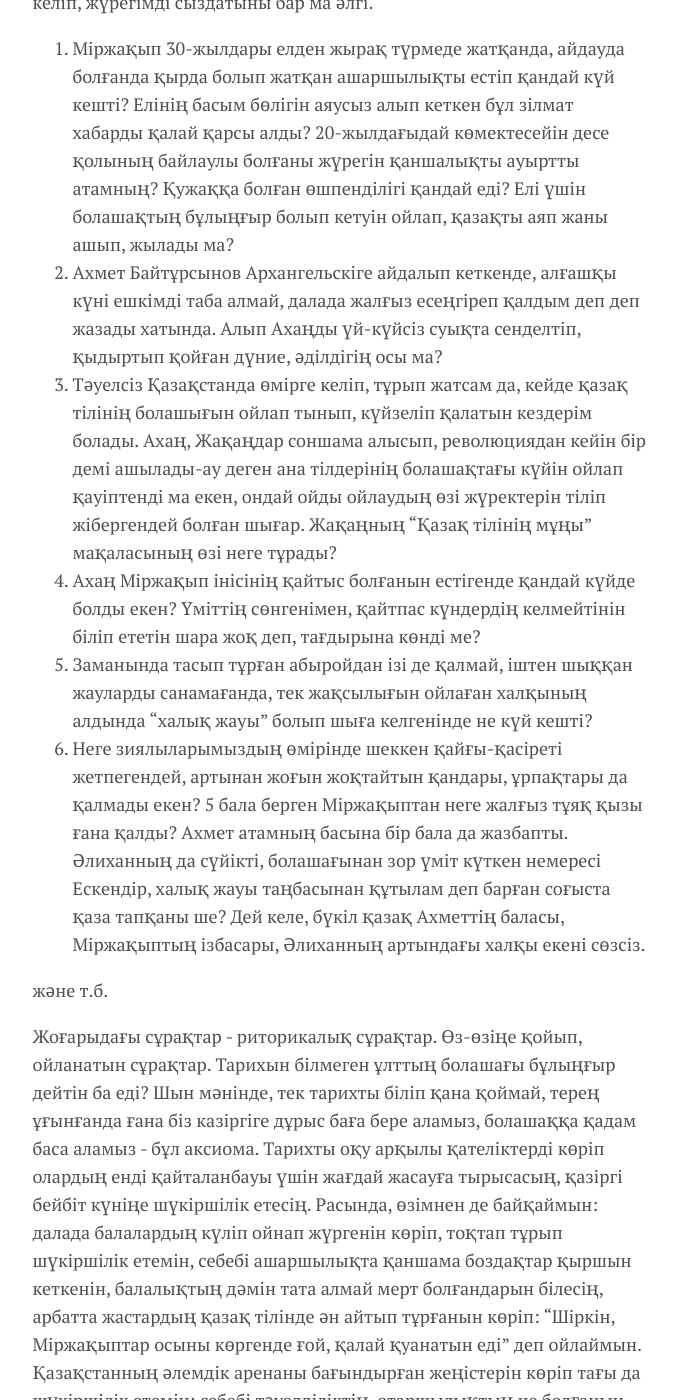
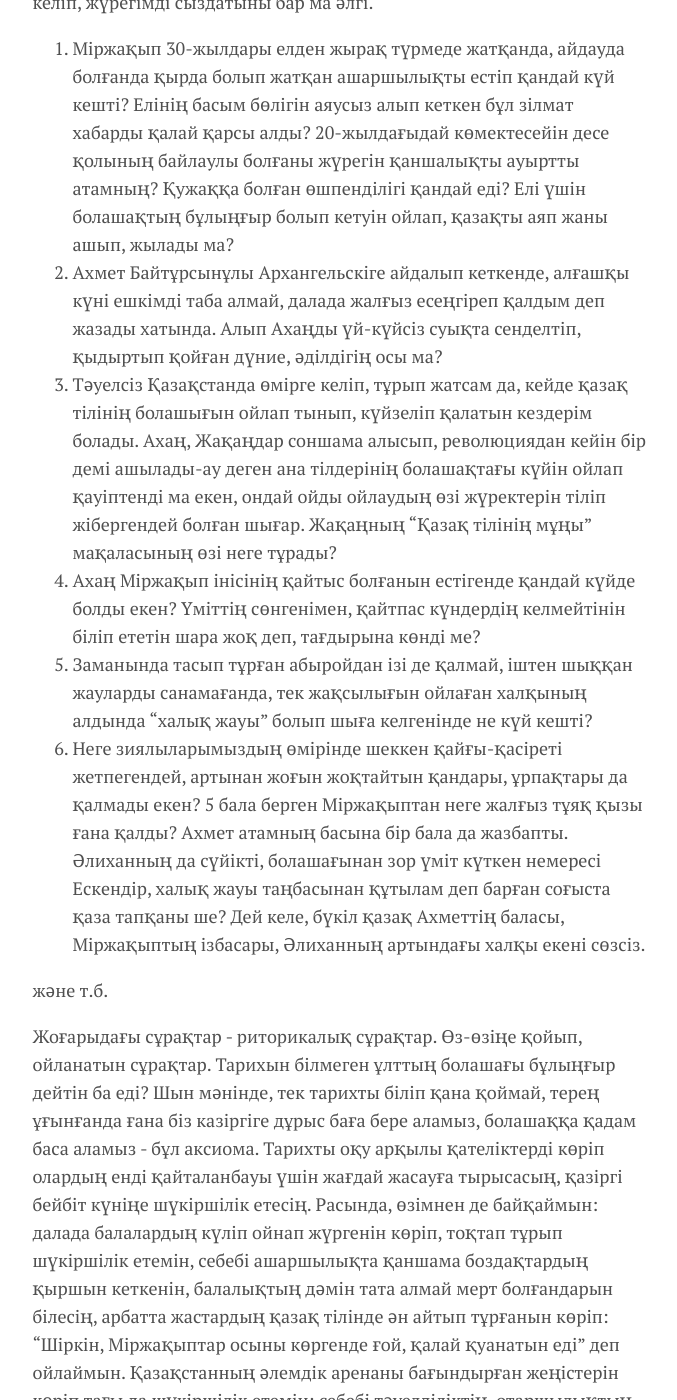
Before and after one commit to ndina/ndina.github.io, a Jekyll site: the page built from _posts/2023-04-01-uiyktatpaityn-birneshe-oy.md, in a window 1280 px wide and 1400 px high, scrolled down 465 px. Shown: the whole window, without its empty margins (300-977 px from the left). Built offline with Jekyll 4.4.1, drawn with Linux system fonts in a browser that asks for light colours; some of the changed text lies outside the part shown.

Commit message:
fix the text of the article

```diff
--- a/_posts/2023-04-01-uiyktatpaityn-birneshe-oy.md
+++ b/_posts/2023-04-01-uiyktatpaityn-birneshe-oy.md
@@ -16,7 +16,7 @@
 Көркем әдебиеттегідей “ішуден, жеуден, өмірдің мәнін ұғынудан қалдым” деп айтатындай болмаса да, өзегімді өртеп, түнде ұйықтатпайтын көкейімде сұрақтар мен ойлар бар.
 Бір қарағанда рандомды сұрақтар болып көрінуі мүмкін, бірақ тұрақты түрде ойыма келіп, жүрегімді сыздатыны бар ма әлгі.
 1. Міржақып 30-жылдары елден жырақ түрмеде жатқанда, айдауда болғанда қырда болып жатқан ашаршылықты естіп қандай күй кешті? Елінің басым бөлігін аяусыз алып кеткен бұл зілмат хабарды қалай қарсы алды? 20-жылдағыдай көмектесейін десе қолының байлаулы болғаны жүрегін қаншалықты ауыртты атамның? Қужаққа болған өшпенділігі қандай еді? Елі үшін болашақтың бұлыңғыр болып кетуін ойлап, қазақты аяп жаны ашып, жылады ма?
-2. Ахмет Байтұрсынов Архангельскіге айдалып кеткенде, алғашқы күні ешкімді таба алмай, далада жалғыз есеңгіреп қалдым деп деп жазады хатында. Алып Ахаңды үй-күйсіз суықта сенделтіп, қыдыртып қойған дүние, әділдігің осы ма?
+2. Ахмет Байтұрсынұлы Архангельскіге айдалып кеткенде, алғашқы күні ешкімді таба алмай, далада жалғыз есеңгіреп қалдым деп жазады хатында. Алып Ахаңды үй-күйсіз суықта сенделтіп, қыдыртып қойған дүние, әділдігің осы ма?
 3. Тәуелсіз Қазақстанда өмірге келіп, тұрып жатсам да, кейде қазақ тілінің болашығын ойлап тынып, күйзеліп қалатын кездерім болады. Ахаң, Жақаңдар соншама алысып, революциядан кейін бір демі ашылады-ау деген ана тілдерінің болашақтағы күйін ойлап қауіптенді ма екен, ондай ойды ойлаудың өзі жүректерін тіліп жібергендей болған шығар. Жақаңның “Қазақ тілінің мұңы” мақаласының өзі неге тұрады?
 4. Ахаң Міржақып інісінің қайтыс болғанын естігенде қандай күйде болды екен? Үміттің сөнгенімен, қайтпас күндердің  келмейтінін біліп ететін шара жоқ деп, тағдырына көнді ме?
 5. Заманында тасып тұрған абыройдан ізі де қалмай, іштен шыққан жауларды санамағанда, тек жақсылығын ойлаған халқының алдында “халық жауы” болып шыға келгенінде не күй кешті?
@@ -25,7 +25,6 @@
 және т.б.
 
 Жоғарыдағы сұрақтар - риторикалық сұрақтар. Өз-өзіңе қойып, ойланатын сұрақтар.
-Тарихын білмеген ұлттың болашағы бұлыңғыр дейтін ба еді? Шын мәнінде, тек тарихты біліп қана қоймай, терең ұғынғанда ғана біз казіргіге дұрыс баға бере аламыз, болашаққа қадам баса аламыз - бұл аксиома. Тарихты оқу арқылы қателіктерді көріп олардың енді қайталанбауы үшін жағдай жасауға тырысасың, қазіргі бейбіт күніңе шүкіршілік етесің. Расында, өзімнен де байқаймын: далада балалардың күліп ойнап жүргенін көріп, тоқтап тұрып шүкіршілік етемін, себебі ашаршылықта қаншама боздақтар қыршын кеткенін, балалықтың дәмін тата алмай мерт болғандарын білесің, арбатта жастардың қазақ тілінде ән айтып тұрғанын көріп: “Шіркін, Міржақыптар осыны көргенде ғой, қалай қуанатын еді” деп ойлаймын. Қазақстанның әлемдік аренаны бағындырған жеңістерін көріп тағы да шүкіршілік етемін;  себебі тәуелділіктің, отаршылықтың не болғанын, оның зардабы санада әлі де жаңғырып тұр.
-
+Тарихын білмеген ұлттың болашағы бұлыңғыр дейтін ба еді? Шын мәнінде, тек тарихты біліп қана қоймай, терең ұғынғанда ғана біз казіргіге дұрыс баға бере аламыз, болашаққа қадам баса аламыз - бұл аксиома. Тарихты оқу арқылы қателіктерді көріп олардың енді қайталанбауы үшін жағдай жасауға тырысасың, қазіргі бейбіт күніңе шүкіршілік етесің. Расында, өзімнен де байқаймын: далада балалардың күліп ойнап жүргенін көріп, тоқтап тұрып шүкіршілік етемін, себебі ашаршылықта қаншама боздақтардың қыршын кеткенін, балалықтың дәмін тата алмай мерт болғандарын білесің, арбатта жастардың қазақ тілінде ән айтып тұрғанын көріп: “Шіркін, Міржақыптар осыны көргенде ғой, қалай қуанатын еді” деп ойлаймын. Қазақстанның әлемдік аренаны бағындырған жеңістерін көріп тағы да шүкіршілік етемін;  себебі тәуелділіктің, отаршылықтың не болғанын, оның зардабының қандай болғаны санада әлі де жаңғырып тұр.
 
 Бір жағынан, тек Алаш арыстарының ғана емес, тарихымыз бойынша халқымыздың көрген қайғы-қасіреті бүгінгі бейбіт, тәуелсіз Қазақстанымыздың алғышарты болған шығар деп ойлаймын. Сонысымен тәуелсіздік деген ұғым аса қыббат, қастерлі. Сол үшін оны жүрегіңмен ұғынасын, құрметтейсің, қадірлейсің. Қазақстанды жақын болашақта ең мықты елдердің көшін бастап тұратындай болуы үшін әрекет қыласың, талпынасың. Тәуелсіздігіміз мәңгі болғай!
```
